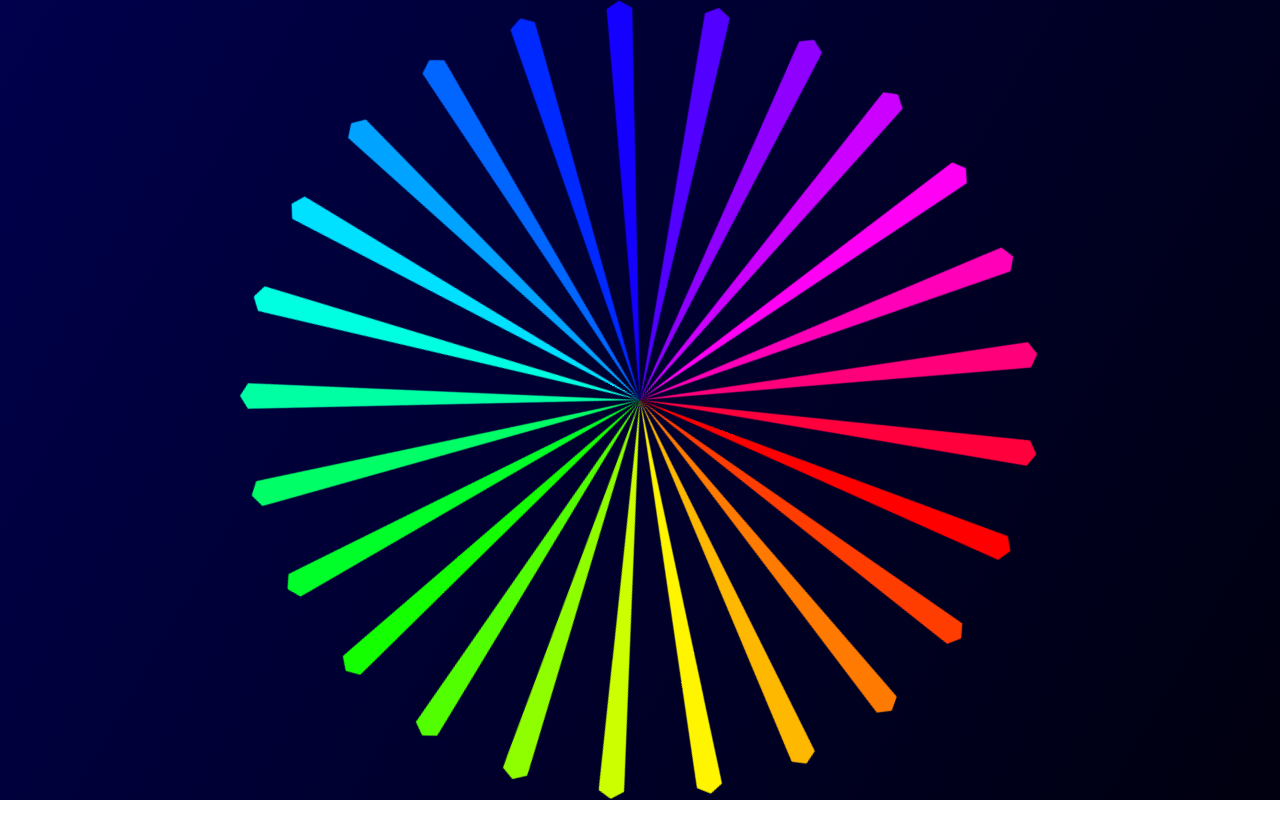
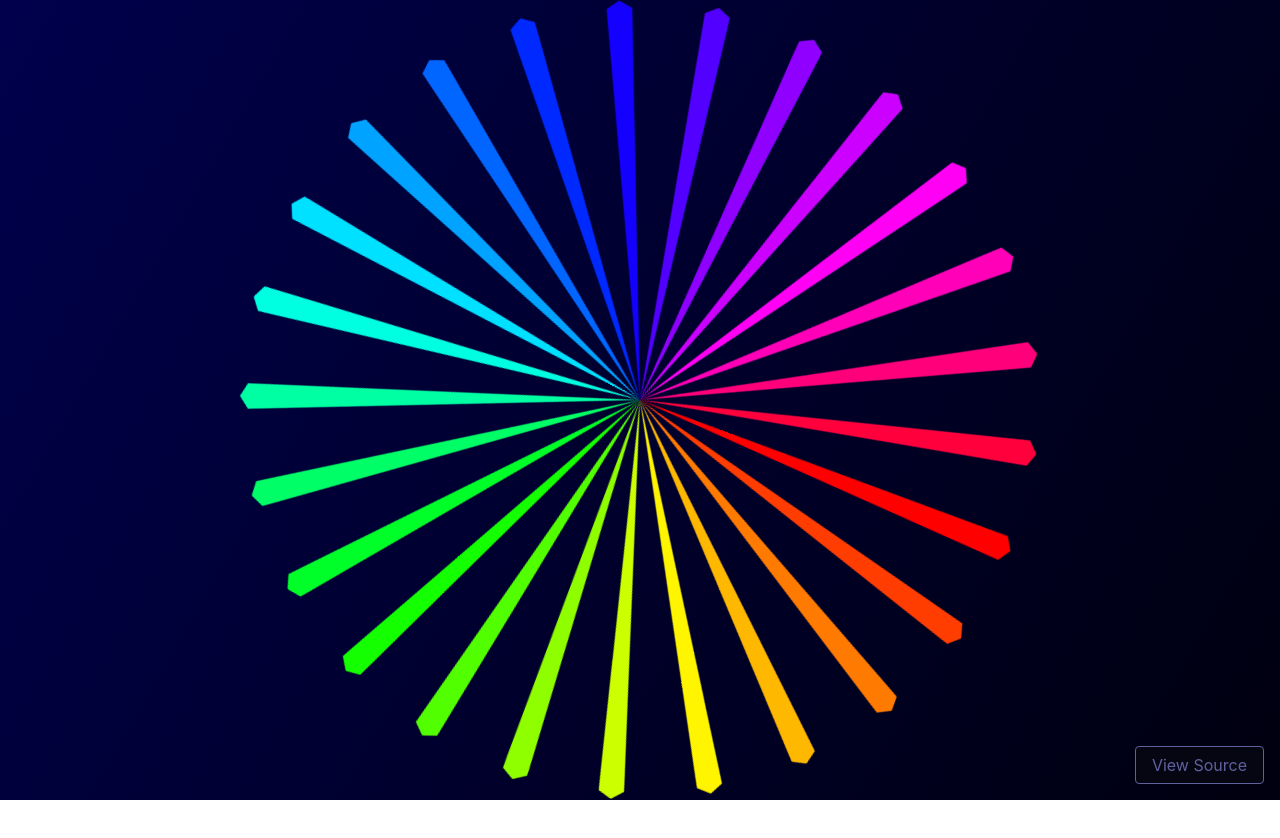
Before and after one commit to doppler/color-wheel, a React (Create React App) app: page / in a window 1280 px wide. Shown: the top 838 px of the page. Built offline with nearby package versions, Linux system fonts and the light colour scheme.

Commit message:
change README and add a link to github project

```diff
--- a/src/App.js
+++ b/src/App.js
@@ -5,6 +5,9 @@ const App = () => {
   return (
     <div className="App">
       <ColorWheel />
+      <a className="github-link" href="https://github.com/doppler/color-wheel">
+        View Source
+      </a>
     </div>
   );
 };
--- a/src/App.scss
+++ b/src/App.scss
@@ -14,6 +14,21 @@ body {
     hsl(240, 100%, 15%),
     hsl(240, 100%, 3%)
   );
+  .github-link {
+    &:hover {
+      --color: hsl(240, 50%, 75%);
+    }
+    --color: hsl(240, 25%, 50%);
+    text-decoration: none;
+    position: absolute;
+    bottom: 1em;
+    right: 1em;
+    padding: 0.5em 1em 0.5em 1em;
+    color: var(--color);
+    background-color: hsl(240, 50%, 5%);
+    border: 1px solid var(--color);
+    border-radius: 0.25em;
+  }
 }
 @keyframes spin {
   from {
```
Also changed, not shown: 1 other file (tests, documents, lock files or other folders).
